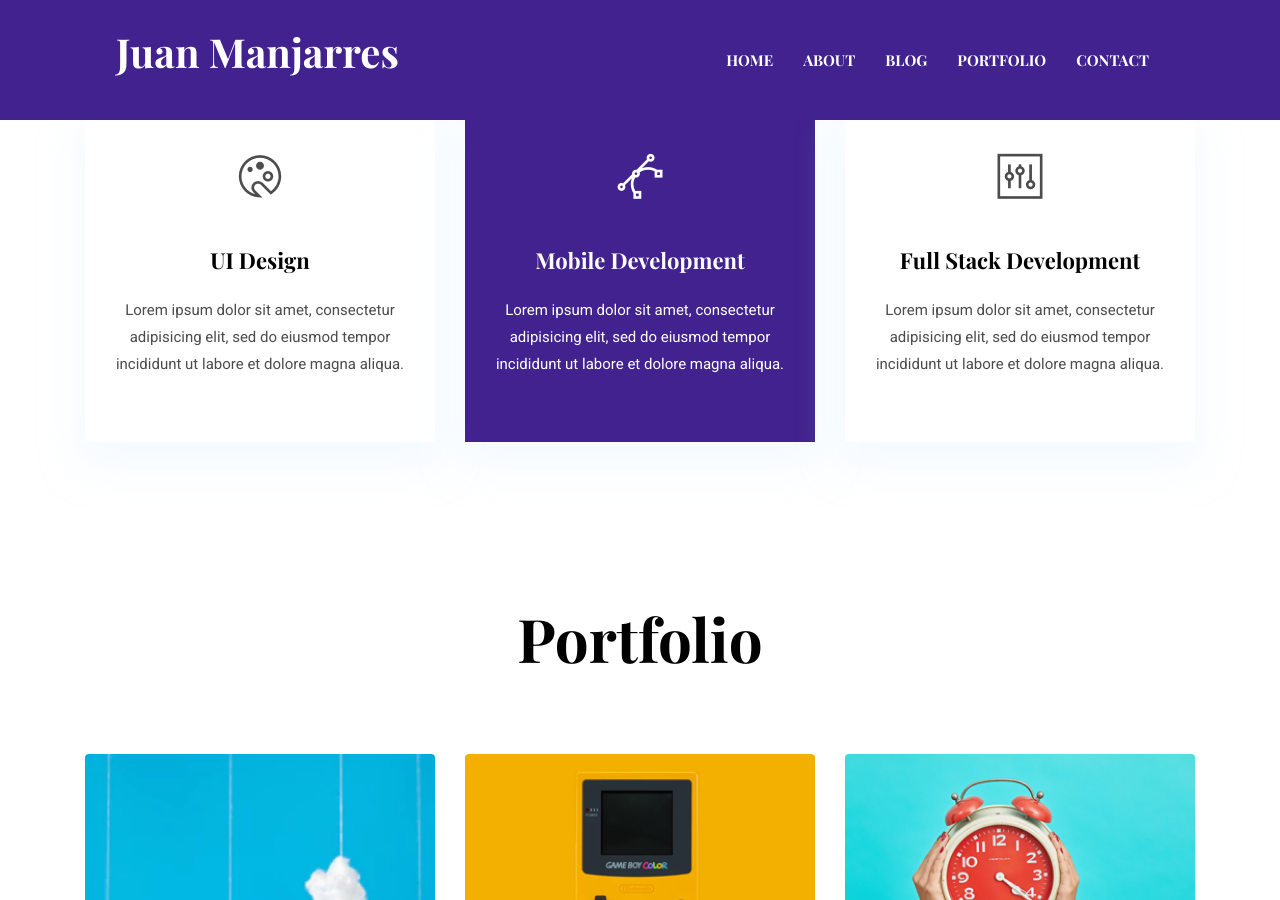
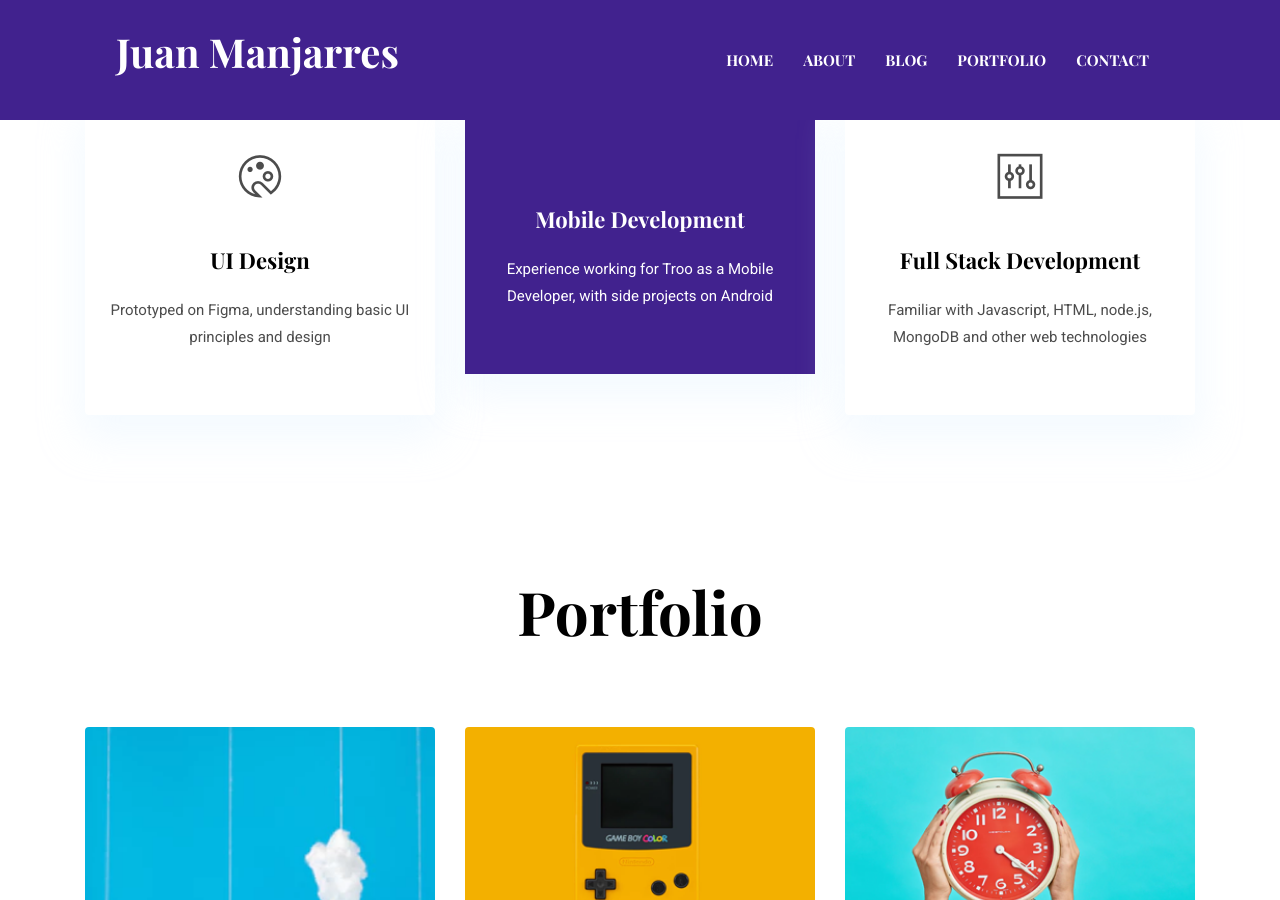
Before and after one commit to juanmanjarres/juanmanjarres.github.io, a Jekyll site: the page built from index.html, in a window 1280 px wide and 900 px high, scrolled down 2943 px. Built offline with Jekyll 4.4.1, drawn with Linux system fonts in a browser that asks for light colours.

Commit message:
added info to services section

```diff
--- a/_data/settings.yml
+++ b/_data/settings.yml
@@ -111,19 +111,19 @@ services:
   - {
       name: UI Design,
       icon: ti-palette,
-      description: "Lorem ipsum dolor sit amet, consectetur adipisicing elit, sed do eiusmod tempor incididunt ut labore et dolore magna aliqua.",
+      description: "Prototyped on Figma, understanding basic UI principles and design",
       active: ,# Add true to select section
     }
   - {
       name: Mobile Development,
-      icon: ti-vector,
-      description: "Lorem ipsum dolor sit amet, consectetur adipisicing elit, sed do eiusmod tempor incididunt ut labore et dolore magna aliqua.",
+      icon: ti-phone,
+      description: "Experience working for Troo as a Mobile Developer, with side projects on Android",
       active: true, # Add true to select section
     }
   - {
       name: Full Stack Development,
       icon: ti-panel,
-      description: "Lorem ipsum dolor sit amet, consectetur adipisicing elit, sed do eiusmod tempor incididunt ut labore et dolore magna aliqua.",
+      description: "Familiar with Javascript, HTML, node.js, MongoDB and other web technologies",
       active: ,# Add true to select section
     }
 
```
